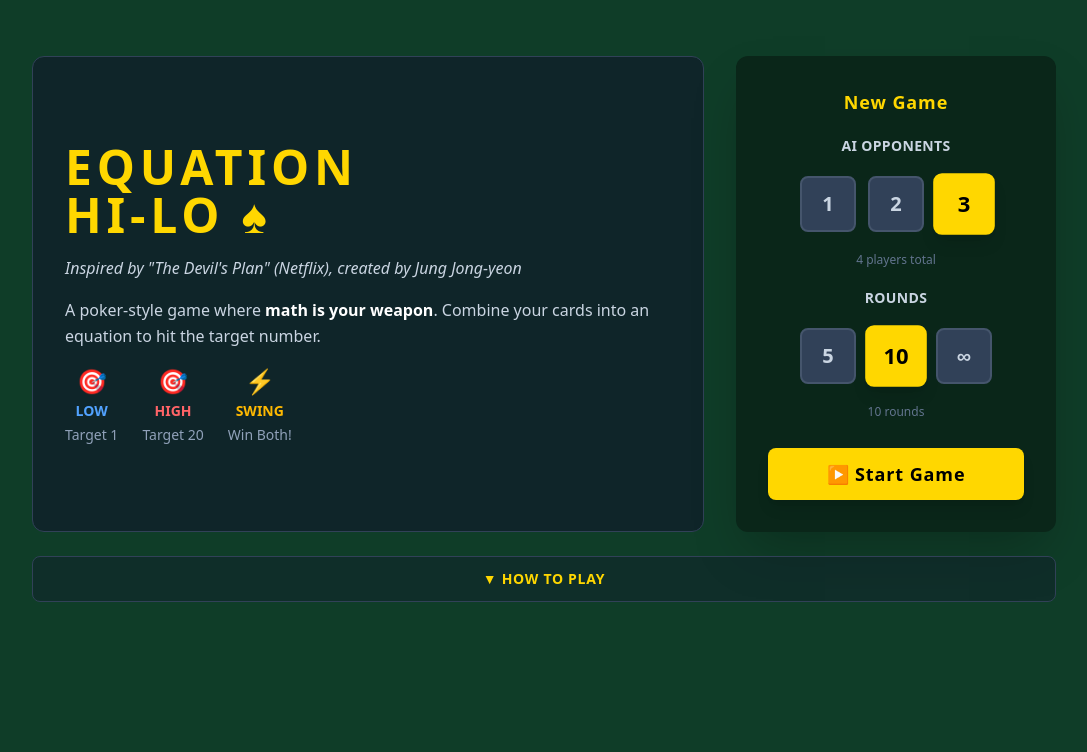
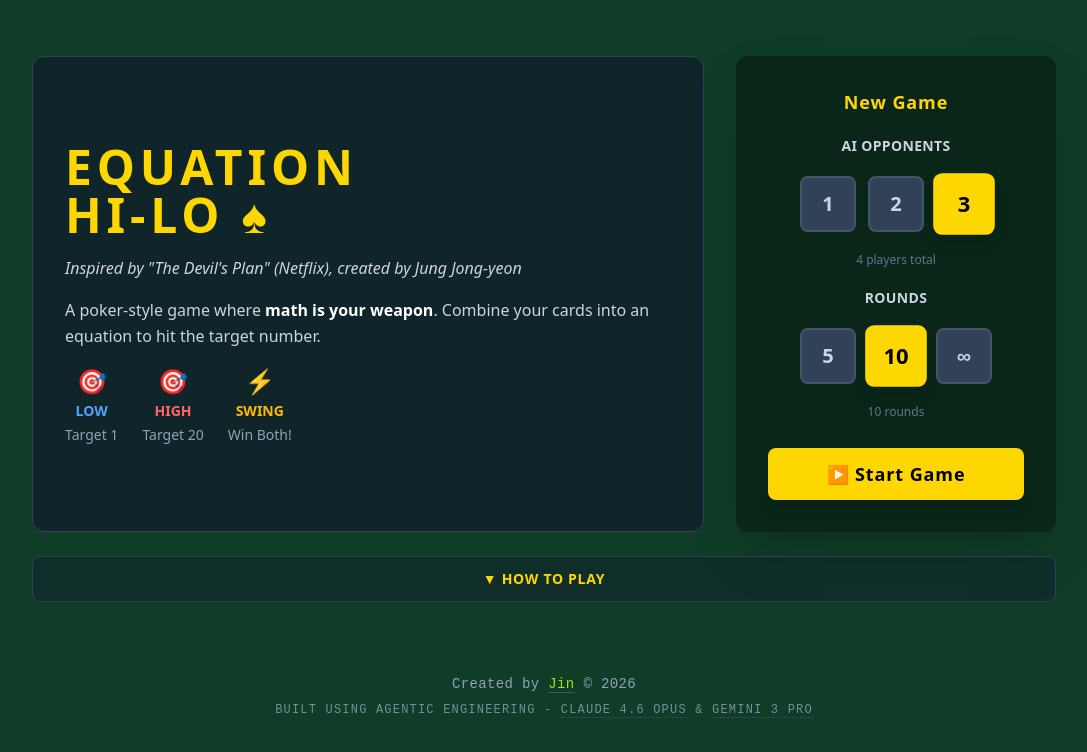
Before and after one commit to jinnotgin/equation-hi-lo, a Vue app: page / in a window 1280 px wide. Shown: the top 752 px of the page, without its empty margins (96-1183 px from the left). Built offline with nearby package versions, Linux system fonts and the light colour scheme.

Commit message:
Added footer

```diff
--- a/src/App.vue
+++ b/src/App.vue
@@ -170,8 +170,35 @@
         </div>
       </div>
 
-      <div class="h-16"></div>
-      <!-- Bottom padding spacer -->
+      <!-- Footer -->
+      <div class="mt-12 mb-8 text-center text-sm text-slate-400 font-mono tracking-wide">
+        <p class="mb-2">
+          Created by
+          <a
+            href="https://linjin.me"
+            target="_blank"
+            class="text-lime-400 hover:text-gold transition-colors underline decoration-slate-600 underline-offset-4"
+            >Jin</a
+          >
+          &copy; 2026
+        </p>
+        <p class="text-xs opacity-80 uppercase tracking-widest">
+          Built using Agentic Engineering -
+          <a
+            href="https://www.anthropic.com/news/claude-opus-4-6"
+            target="_blank"
+            class="hover:text-gold transition-colors border-b border-dotted border-slate-600 hover:border-gold"
+            >Claude 4.6 Opus</a
+          >
+          &amp;
+          <a
+            href="https://blog.google/products-and-platforms/products/gemini/gemini-3/"
+            target="_blank"
+            class="hover:text-gold transition-colors border-b border-dotted border-slate-600 hover:border-gold"
+            >Gemini 3 Pro</a
+          >
+        </p>
+      </div>
     </div>
 
     <!-- Main Table (Rounded Poker Table Shape) -->
```
